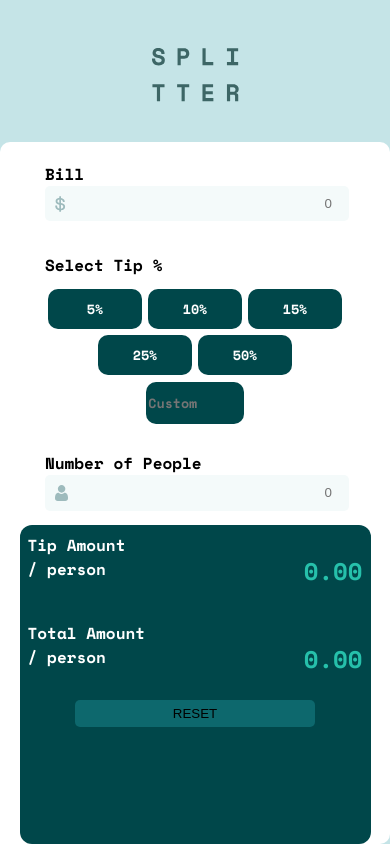
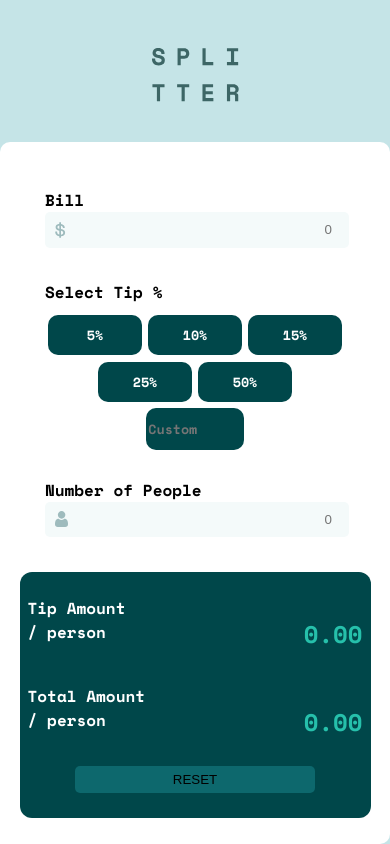
Before and after one commit to AHochworter/tip-calculator, a React (Vite) app: page / in a window 390 px wide. Built offline with nearby package versions, Linux system fonts and the light colour scheme.

Commit message:
Adjust tip wrapper for media query

```diff
--- a/src/Components/Tip/Tip.css
+++ b/src/Components/Tip/Tip.css
@@ -40,14 +40,15 @@
     display: flex;
     flex-direction: column;
     width: 90%;
-    margin-top: 2em;
+    height: 35%;
   }
 
-  .tip-amount-wrapper,
+
+  .tip-amount-wrapper {
+    margin: 1.5em 0.5em 0.25em 0.5em;
+  }
+
   .total-amount-wrapper {
-    display: flex;
-    flex-direction: row;
-    justify-content: space-between;
     margin: 0.5em 0.5em 0.25em 0.5em;
   }
 
@@ -65,6 +66,5 @@
     background-color: #0d686d;
     border: none;
     border-radius: 5px;
-    margin-bottom: 0.5em;
   }
 }
```
